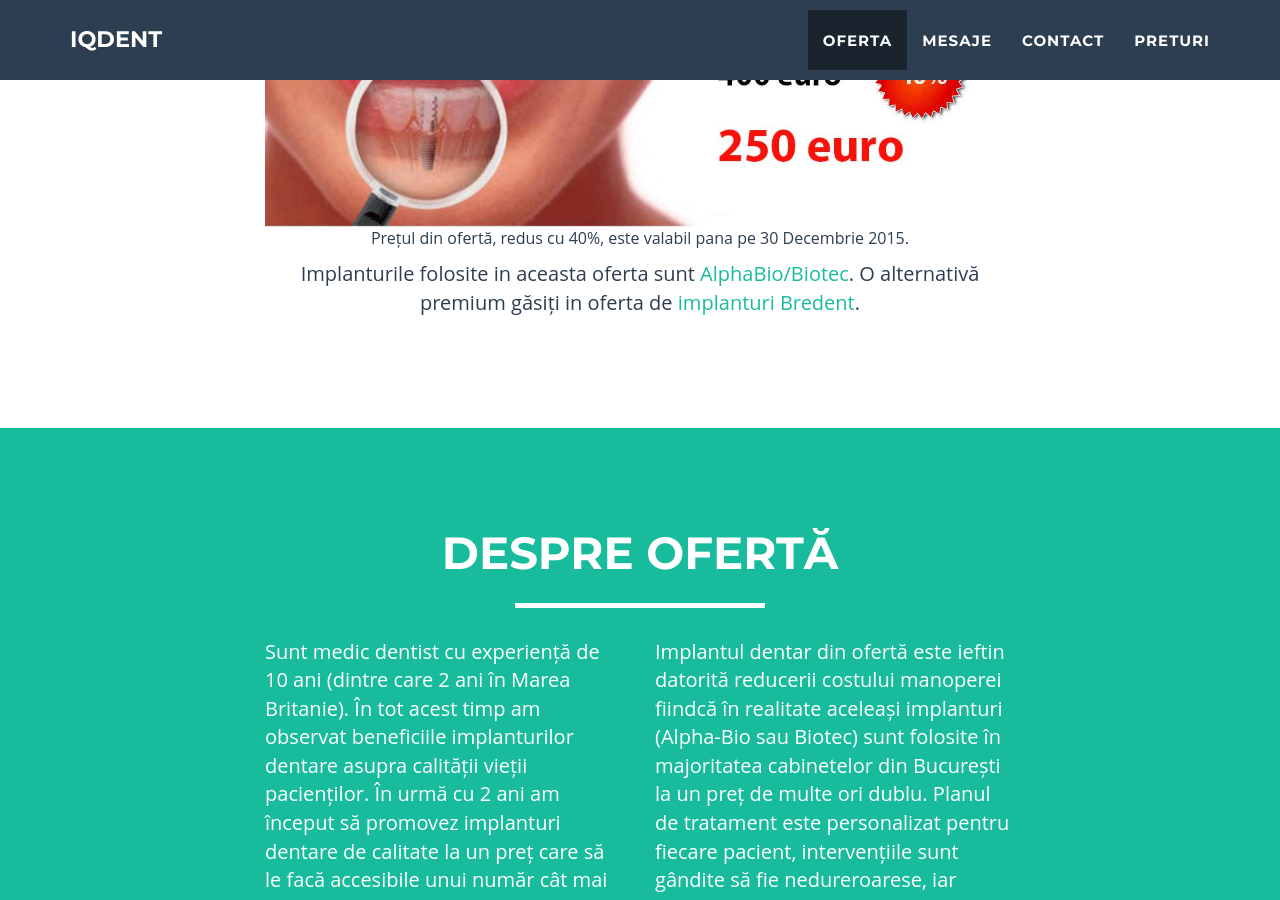
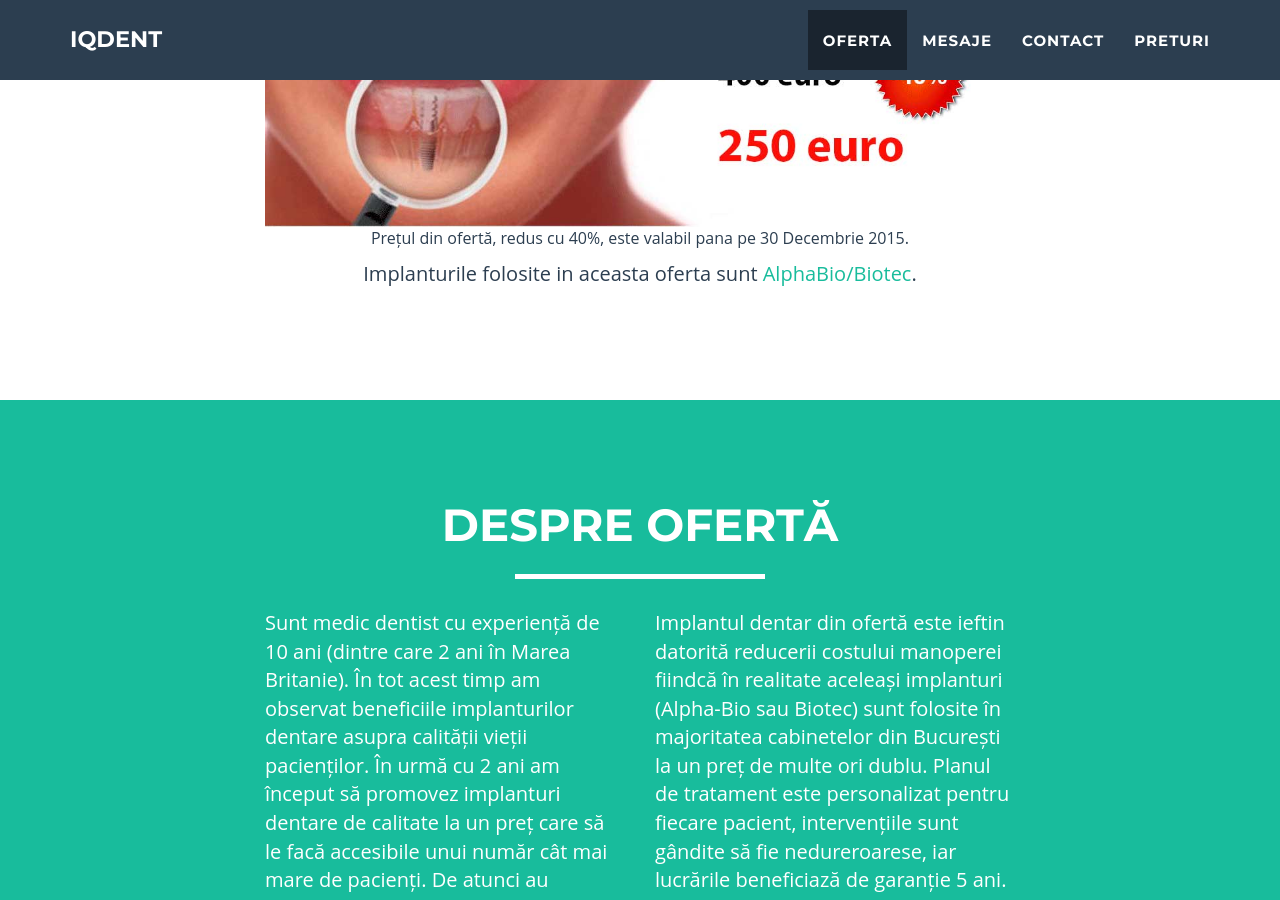
Before and after one commit to littledentgopo/offerdent, a Jekyll site: the page built from index.html, in a window 1280 px wide and 900 px high, scrolled down 1224 px. Built offline with Jekyll 4.4.1, drawn with Linux system fonts in a browser that asks for light colours.

Commit message:
Update section-discount.html

```diff
--- a/_includes/section-discount.html
+++ b/_includes/section-discount.html
@@ -20,8 +20,7 @@
                         Prețul din ofertă, redus cu 40%, este valabil pana pe 30 Decembrie 2015.
                     </p>
                      <p>
-                        Implanturile folosite in aceasta oferta sunt <a href="/promotie-alphabio.html">AlphaBio/Biotec</a>. O alternativă premium găsiți in oferta de <a href="/promotie-bredent.html">implanturi Bredent</a>.
-                    </p>
+                        Implanturile folosite in aceasta oferta sunt <a href="/promotie-alphabio.html">AlphaBio/Biotec</a>.
                 </div>
 
             </div>
```
